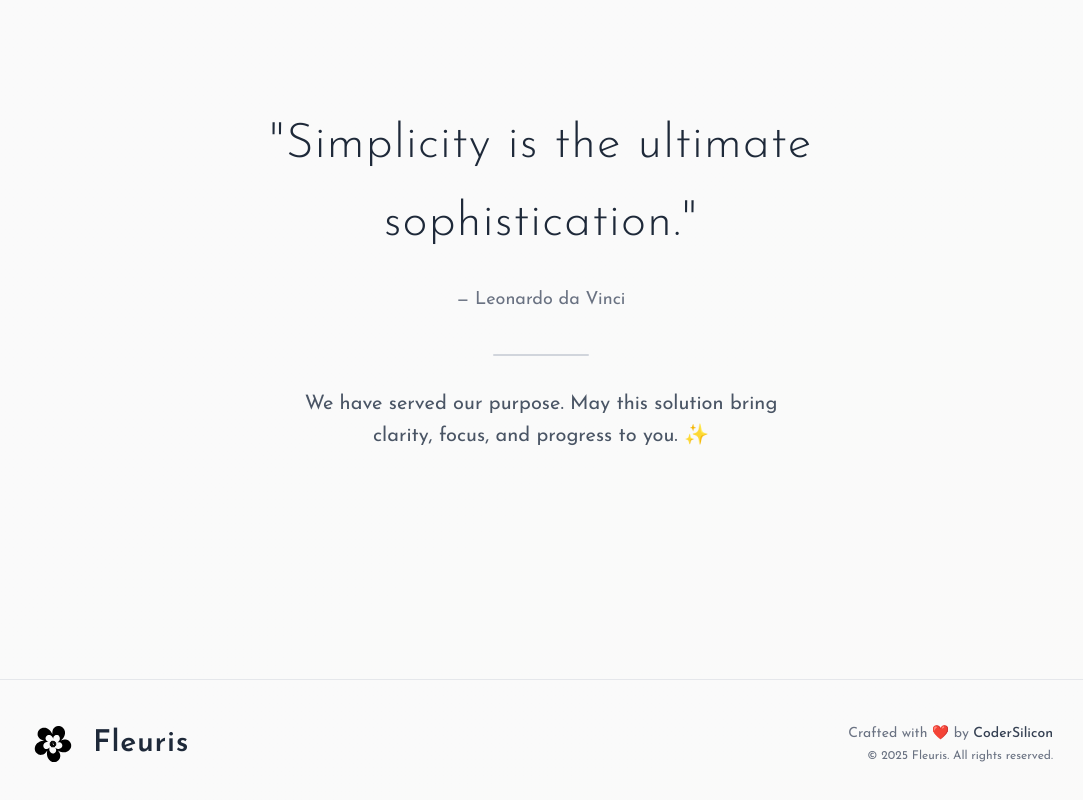
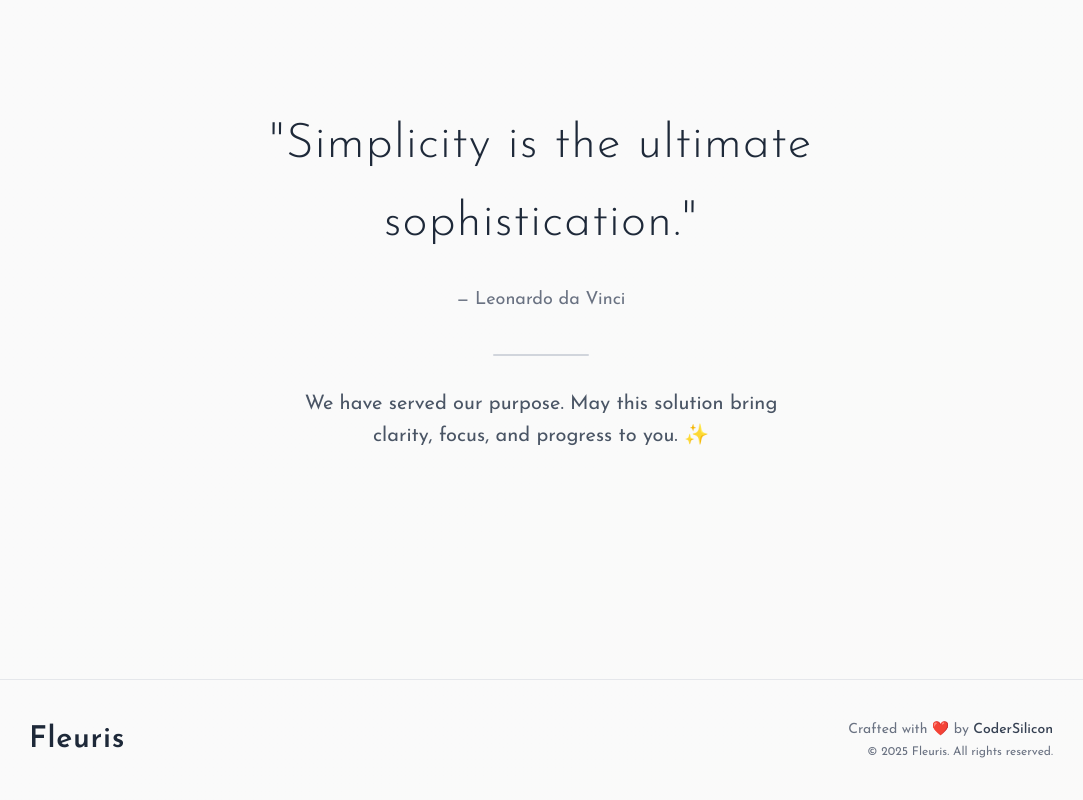
Before and after one commit to CoderSilicon/FocusNest, a Vue app: page / in a window 1280 px wide. Shown: the part 2643-3443 px from the top of the page, without its empty margins (99-1182 px from the left). Built offline with nearby package versions, Linux system fonts and the light colour scheme.

Commit message:
Deployed o2

```diff
--- a/src/pages/FooterSection.vue
+++ b/src/pages/FooterSection.vue
@@ -5,7 +5,6 @@
     <div class="max-w-5xl mx-auto flex flex-col md:flex-row items-center justify-between gap-6">
       <!-- Logo + Name -->
       <div class="flex items-center gap-4">
-        <img src="../assets/logo.svg" alt="App Logo" class="w-12 h-12 invert" />
         <span class="text-2xl md:text-3xl font-semibold tracking-wide">Fleuris</span>
       </div>
 
```
